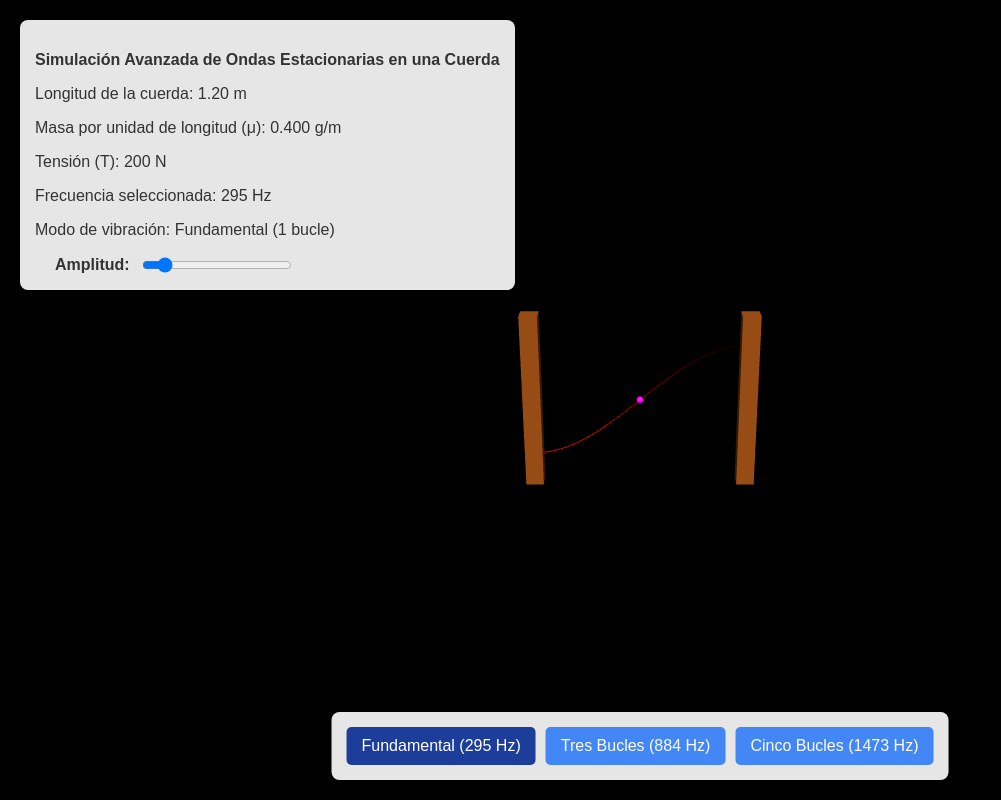
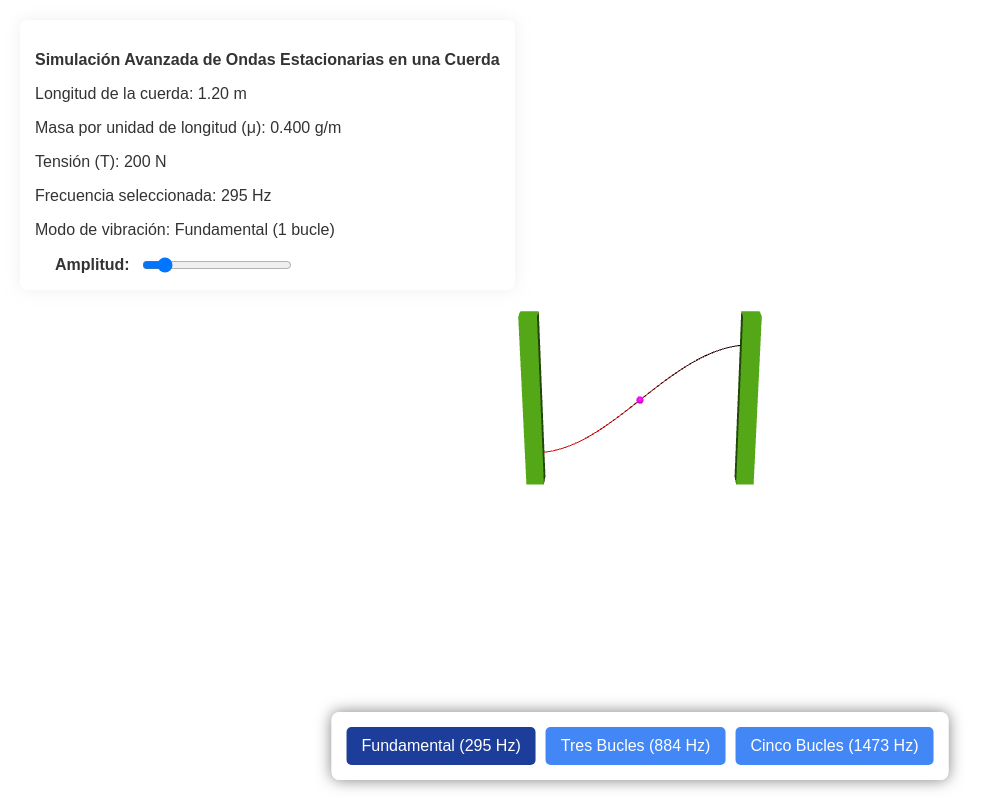
Before and after one commit to vumg-z/Dev-fisica, a plain HTML site: page oscilador.html in a window 1280 px wide. Shown: the whole page, without its empty margins (0-1001 px from the left). Drawn offline with nearby package versions, Linux system fonts and the light colour scheme; animation ran at ten frames a second.

Commit message:
new backgr

```diff
--- a/oscilador.html
+++ b/oscilador.html
@@ -5,7 +5,7 @@
     <meta name="viewport" content="width=device-width, initial-scale=1.0">
     <title>Simulación Avanzada de Ondas Estacionarias en una Cuerda</title>
     <style>
-        body { margin: 0; background-color: #1e1e1e; }
+        body { margin: 0; background-color: #e3dfdf; }
         canvas { display: block; }
         #info {
             position: absolute;
@@ -17,7 +17,7 @@
             font-family: Arial, sans-serif;
             font-size: 16px;
             color: #333;
-            box-shadow: 0px 0px 15px rgba(0, 0, 0, 0.5);
+            box-shadow: 0px 0px 15px rgba(224, 224, 224, 0.5);
         }
         #controls {
             position: absolute;
@@ -90,8 +90,9 @@
         document.body.appendChild(renderer.domElement);
 
         // Añadir iluminación
-        const ambientLight = new THREE.AmbientLight(0x404040, 1.5); // Luz ambiental
+        const ambientLight = new THREE.AmbientLight(0x404040, 2); // Luz ambiental
         scene.add(ambientLight);
+
 
         const directionalLight = new THREE.DirectionalLight(0xffffff, 1);
         directionalLight.position.set(0, 10, 10);
@@ -99,7 +100,8 @@
 
         // Crear el soporte de la cuerda
         const supportGeometry = new THREE.BoxGeometry(0.1, 1, 0.1);
-        const supportMaterial = new THREE.MeshPhongMaterial({ color: 0x8B4513 });
+        const supportMaterial = new THREE.MeshPhongMaterial({ color: 0x458B13 });
+
         const leftSupport = new THREE.Mesh(supportGeometry, supportMaterial);
         leftSupport.position.set(-0.6, 0, 0);
         scene.add(leftSupport);
@@ -120,6 +122,8 @@
         const material = new THREE.LineBasicMaterial({ color: 0xff0000 });
         const line = new THREE.Line(geometry, material);
         scene.add(line);
+
+        scene.background = new THREE.Color(0xffffff);
 
         // Posicionar la cámara
         camera.position.set(0, 2, 5);
```
